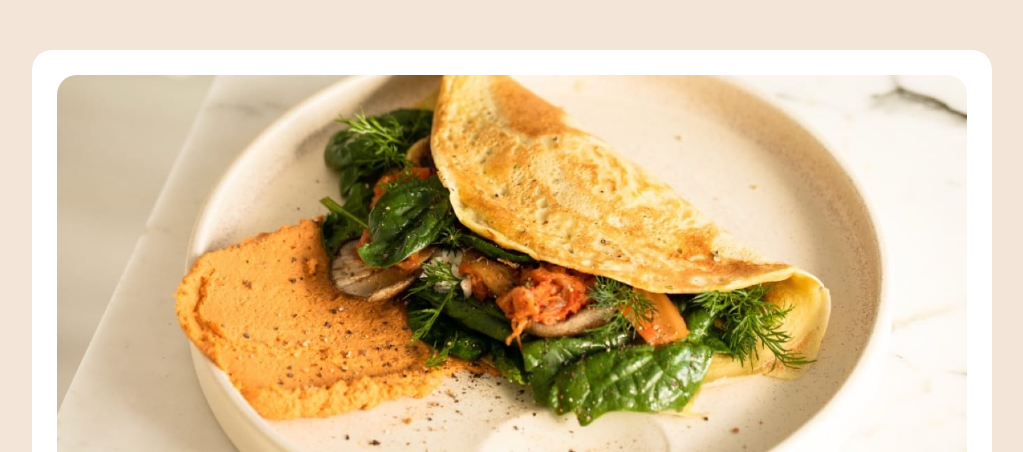
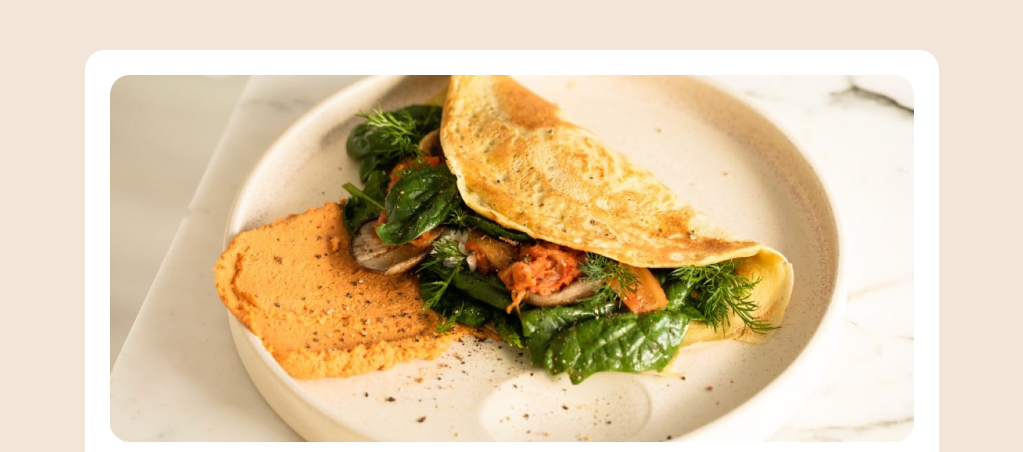
Before and after one commit to SaraHassanpro/recipe-page-main-2, a plain HTML site: page index.html in a window 1280 px wide. Shown: the part 142-594 px from the top of the page, without its empty margins (128-1151 px from the left). Drawn offline with Linux system fonts and the light colour scheme; files whose address does not match are found by name.

Commit message:
Update index.html

```diff
--- a/index.html
+++ b/index.html
@@ -50,7 +50,7 @@
   <div class="container-fluid">
     <div class="row">
 
-      <div class="main  col-lg-9 col-md-9 col-sm-12">
+      <div class="main  col-lg-8 col-md-8 col-sm-12">
         <div class="image-Paragraph">
           <img src="assets/images/image-omelette.jpeg" class="img-fluid" alt="Wild Landscape" />
           <h2>
```
